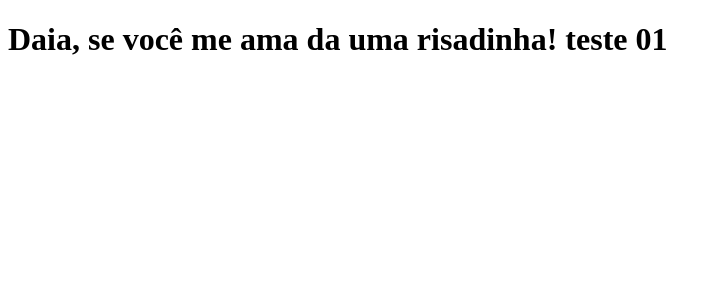
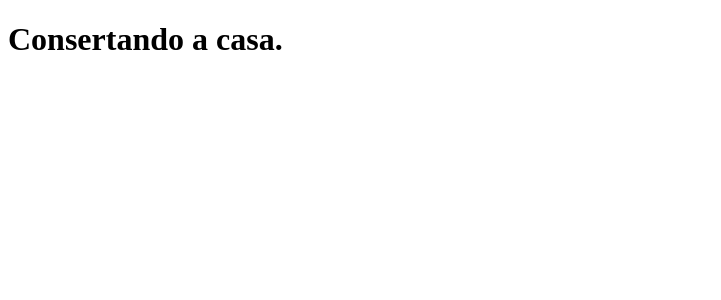
Before and after one commit to salime018/clone-tabnews, a Next.js app: page / in a window 1280 px wide. Shown: the top 300 px of the page, without its empty margins (0-721 px from the left). Built offline with nearby package versions, Linux system fonts and the light colour scheme.

Commit message:
atualiza a frase inicial

```diff
--- a/pages/index.js
+++ b/pages/index.js
@@ -1,5 +1,5 @@
 function Home() {
-    return <h1>Daia, se você me ama da uma risadinha! teste 01</h1>
+    return <h1>Consertando a casa.</h1>
     }
 
 export default Home;
```
